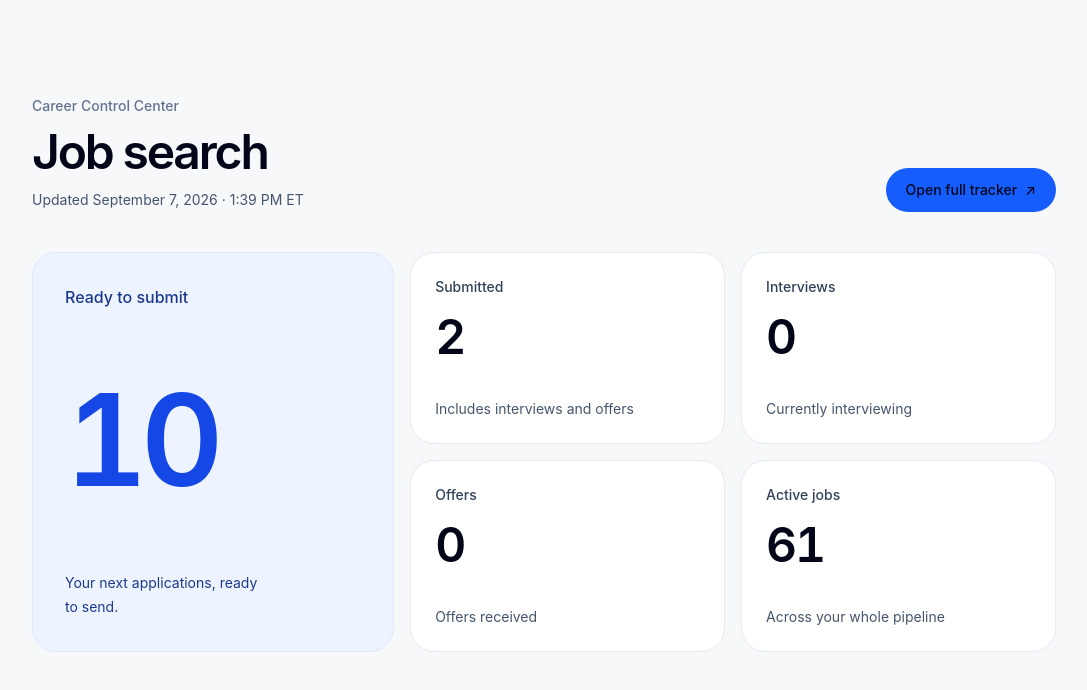
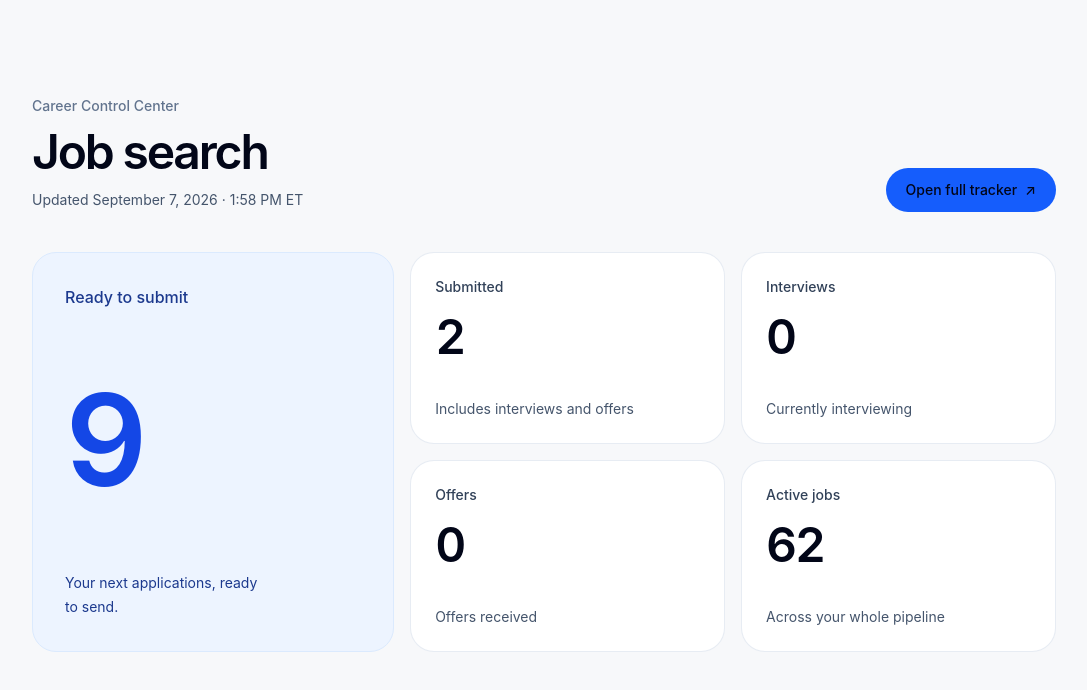
Before and after one commit to micksems/ai-portfolio, a Next.js app: page /job-search in a window 1280 px wide. Shown: the top 690 px of the page, without its empty margins (96-1183 px from the left). Built offline with nearby package versions, Linux system fonts and the light colour scheme.

Commit message:
Sync audited morning job pipeline

```diff
--- a/src/data/jobSearchData.js
+++ b/src/data/jobSearchData.js
@@ -1,303 +1,89 @@
 export const jobSearchData = {
-  "updatedAt": "September 7, 2026 · 1:39 PM ET",
-  "jobs": [
+  updatedAt: "September 7, 2026 · 1:58 PM ET",
+  jobs: [
+    { company: "United Hospital Fund", status: "Closed" },
+    { company: "Good Apple", status: "Found" },
+    { company: "Instawork", status: "Found" },
+    { company: "AvidXchange", status: "Closed" },
+    { company: "Walmart / VIZIO", status: "Found" },
+    { company: "NYC Campaign Finance Board", status: "Closed" },
+    { company: "Instawork", status: "Found" },
+    { company: "Charlie Health", status: "Found" },
+    { company: "Charlie Health", status: "Found" },
+    { company: "Rain", status: "Found" },
+    { company: "Nen Creative", status: "Closed" },
+    { company: "Stepful", status: "Found" },
+    { company: "Horizon Media", status: "Ready to Submit" },
+    { company: "NBA", status: "Closed" },
+    { company: "Columbia University", status: "Closed" },
+    { company: "Capital Group", status: "Closed" },
+    { company: "Macy's", status: "Found" },
+    { company: "Grapevine", status: "Ready to Submit" },
+    { company: "Salesforce", status: "Closed" },
+    { company: "Foodbuy", status: "Closed" },
+    { company: "ABM Industries", status: "Found" },
+    { company: "Dimensional Fund Advisors", status: "Found" },
+    { company: "Instawork", status: "Closed" },
+    { company: "Finch", status: "Closed" },
+    { company: "Ramp", status: "Found" },
+    { company: "Hive", status: "Found" },
+    { company: "Harper", status: "Found" },
+    { company: "Hive", status: "Ready to Submit" },
+    { company: "Hive", status: "Ready to Submit" },
+    { company: "iHeartMedia", status: "Ready to Submit" },
+    { company: "Tryon Medical Partners", status: "Applied" },
+    { company: "Judi Health", status: "Found" },
+    { company: "Shiftsmart", status: "Applied" },
+    { company: "Treeswift", status: "Found" },
+    { company: "Finix", status: "Found" },
+    { company: "Capcom USA", status: "Found" },
+    { company: "Sela AI", status: "Found" },
+    { company: "Highbeam", status: "Found" },
+    { company: "Realign LLC", status: "Found" },
+    { company: "Scan.com", status: "Found" },
+    { company: "Talos", status: "Found" },
+    { company: "iTradeNetwork", status: "Found" },
+    { company: "Tennr", status: "Found" },
+    { company: "Garage", status: "Found" },
+    { company: "Fortuna Health", status: "Found" },
+    { company: "Meow", status: "Found" },
+    { company: "Kahana & Feld LLP", status: "Found" },
+    { company: "STARK Carpet", status: "Found" },
+    { company: "allwhere", status: "Found" },
+    { company: "DataCT LLC", status: "Found" },
+    { company: "CastleOak Securities", status: "Found" },
+    { company: "CRC Group", status: "Found" },
+    { company: "TerraForm Power", status: "Found" },
+    { company: "Washington Abstract", status: "Found" },
+    { company: "Inmar Intelligence", status: "Found" },
+    { company: "Michael Page client", status: "Found" },
+    { company: "Digital Asset", status: "Found" },
+    { company: "Metro Vein Centers", status: "Found" },
+    { company: "Vooma", status: "Found" },
+    { company: "Clera", status: "Found" },
+    { company: "Crusoe", status: "Found" },
+    { company: "Alvarez & Marsal", status: "Found" },
+    { company: "First American", status: "Closed" },
+    { company: "AtoB", status: "Found" },
+    { company: "BlackRock", status: "Found" },
+    { company: "BlackRock", status: "Found" },
+    { company: "BlackRock", status: "Found" },
+    { company: "BlackRock", status: "Found" },
+    { company: "New Engen / Grapevine", status: "Ready to Submit" },
+    { company: "Boylan Bottling Co", status: "Ready to Submit" },
+    { company: "Point72", status: "Ready to Submit" },
+    { company: "Forge Global", status: "Ready to Submit" },
+    { company: "Forus", status: "Found" },
+    { company: "Hive", status: "Found" },
+  ],
+  activityHistory: [
     {
-      "company": "United Hospital Fund",
-      "status": "Closed"
+      at: "2026-09-07T17:58:15.000Z",
+      action: "Manual morning audit: revalidated today's application queue, demoted one unverified application endpoint, added Hive Data Operations Analyst, and synced the canonical pipeline."
     },
     {
-      "company": "Good Apple",
-      "status": "Found"
-    },
-    {
-      "company": "Instawork",
-      "status": "Found"
-    },
-    {
-      "company": "AvidXchange",
-      "status": "Closed"
-    },
-    {
-      "company": "Walmart / VIZIO",
-      "status": "Found"
-    },
-    {
-      "company": "NYC Campaign Finance Board",
-      "status": "Closed"
-    },
-    {
-      "company": "Instawork",
-      "status": "Found"
-    },
-    {
-      "company": "Charlie Health",
-      "status": "Found"
-    },
-    {
-      "company": "Charlie Health",
-      "status": "Found"
-    },
-    {
-      "company": "Rain",
-      "status": "Found"
-    },
-    {
-      "company": "Nen Creative",
-      "status": "Closed"
-    },
-    {
-      "company": "Stepful",
-      "status": "Found"
-    },
-    {
-      "company": "Horizon Media",
-      "status": "Ready to Submit"
-    },
-    {
-      "company": "NBA",
-      "status": "Closed"
-    },
-    {
-      "company": "Columbia University",
-      "status": "Closed"
-    },
-    {
-      "company": "Capital Group",
-      "status": "Closed"
-    },
-    {
-      "company": "Macy's",
-      "status": "Found"
-    },
-    {
-      "company": "Grapevine",
-      "status": "Ready to Submit"
-    },
-    {
-      "company": "Salesforce",
-      "status": "Closed"
-    },
-    {
-      "company": "Foodbuy",
-      "status": "Closed"
-    },
-    {
-      "company": "ABM Industries",
-      "status": "Found"
-    },
-    {
-      "company": "Dimensional Fund Advisors",
-      "status": "Found"
-    },
-    {
-      "company": "Instawork",
-      "status": "Closed"
-    },
-    {
-      "company": "Finch",
-      "status": "Closed"
-    },
-    {
-      "company": "Ramp",
-      "status": "Found"
-    },
-    {
-      "company": "Hive",
-      "status": "Found"
-    },
-    {
-      "company": "Harper",
-      "status": "Found"
-    },
-    {
-      "company": "Hive",
-      "status": "Ready to Submit"
-    },
-    {
-      "company": "Hive",
-      "status": "Ready to Submit"
-    },
-    {
-      "company": "iHeartMedia",
-      "status": "Ready to Submit"
-    },
-    {
-      "company": "Tryon Medical Partners",
-      "status": "Applied"
-    },
-    {
-      "company": "Judi Health",
-      "status": "Found"
-    },
-    {
-      "company": "Shiftsmart",
-      "status": "Applied"
-    },
-    {
-      "company": "Treeswift",
-      "status": "Found"
-    },
-    {
-      "company": "Finix",
-      "status": "Found"
-    },
-    {
-      "company": "Capcom USA",
-      "status": "Found"
-    },
-    {
-      "company": "Sela AI",
-      "status": "Found"
-    },
-    {
-      "company": "Highbeam",
-      "status": "Found"
-    },
-    {
-      "company": "Realign LLC",
-      "status": "Found"
-    },
-    {
-      "company": "Scan.com",
-      "status": "Found"
-    },
-    {
-      "company": "Talos",
-      "status": "Found"
-    },
-    {
-      "company": "iTradeNetwork",
-      "status": "Found"
-    },
-    {
-      "company": "Tennr",
-      "status": "Found"
-    },
-    {
-      "company": "Garage",
-      "status": "Found"
-    },
-    {
-      "company": "Fortuna Health",
-      "status": "Found"
-    },
-    {
-      "company": "Meow",
-      "status": "Found"
-    },
-    {
-      "company": "Kahana & Feld LLP",
-      "status": "Found"
-    },
-    {
-      "company": "STARK Carpet",
-      "status": "Found"
-    },
-    {
-      "company": "allwhere",
-      "status": "Found"
-    },
-    {
-      "company": "DataCT LLC",
-      "status": "Found"
-    },
-    {
-      "company": "CastleOak Securities",
-      "status": "Found"
-    },
-    {
-      "company": "CRC Group",
-      "status": "Found"
-    },
-    {
-      "company": "TerraForm Power",
-      "status": "Found"
-    },
-    {
-      "company": "Washington Abstract",
-      "status": "Found"
-    },
-    {
-      "company": "Inmar Intelligence",
-      "status": "Found"
-    },
-    {
-      "company": "Michael Page client",
-      "status": "Found"
-    },
-    {
-      "company": "Digital Asset",
-      "status": "Found"
-    },
-    {
-      "company": "Metro Vein Centers",
-      "status": "Found"
-    },
-    {
-      "company": "Vooma",
-      "status": "Found"
-    },
-    {
-      "company": "Clera",
-      "status": "Found"
-    },
-    {
-      "company": "Crusoe",
-      "status": "Found"
-    },
-    {
-      "company": "Alvarez & Marsal",
-      "status": "Found"
-    },
-    {
-      "company": "First American",
-      "status": "Closed"
-    },
-    {
-      "company": "AtoB",
-      "status": "Found"
-    },
-    {
-      "company": "BlackRock",
-      "status": "Found"
-    },
-    {
-      "company": "BlackRock",
-      "status": "Found"
-    },
-    {
-      "company": "BlackRock",
-      "status": "Found"
-    },
-    {
-      "company": "BlackRock",
-      "status": "Found"
-    },
-    {
-      "company": "New Engen / Grapevine",
-      "status": "Ready to Submit"
-    },
-    {
-      "company": "Boylan Bottling Co",
-      "status": "Ready to Submit"
-    },
-    {
-      "company": "Point72",
-      "status": "Ready to Submit"
-    },
-    {
-      "company": "Forge Global",
-      "status": "Ready to Submit"
-    },
-    {
-      "company": "Forus",
-      "status": "Ready to Submit"
-    }
-  ],
-  "activityHistory": [
-    {
-      "at": "2026-09-07T17:39:13.713Z",
-      "action": "Morning run completed: five new application packets prepared; one unavailable role closed. No new submissions."
+      at: "2026-09-07T17:39:13.713Z",
+      action: "Morning run completed: five new application packets prepared; one unavailable role closed. No new submissions."
     }
   ]
 };
```
